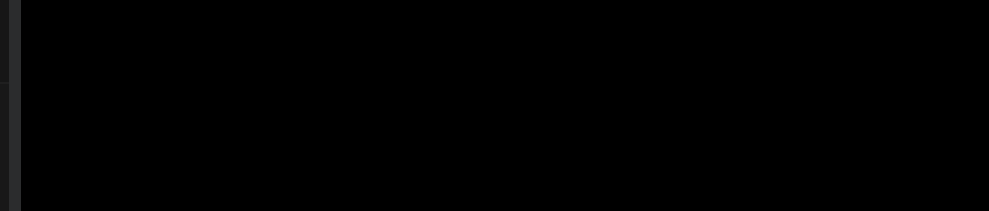
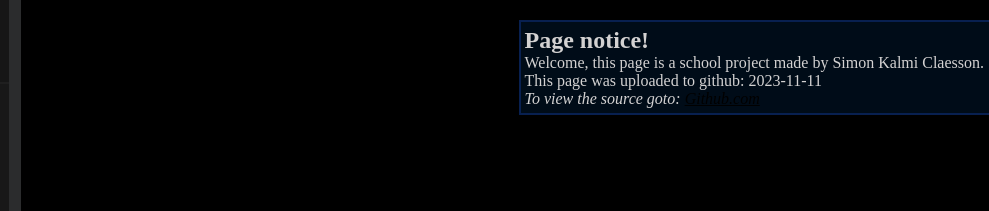
Before and after one commit to sbamboo/webutv-halloween, a plain HTML site: page index.html in a window 1280 px wide. Shown: the top 211 px of the page, 291-1280 px from the left. Drawn offline with Linux system fonts and the light colour scheme.

Commit message:
Add git-notice to index page

```diff
--- a/index.css
+++ b/index.css
@@ -633,6 +633,7 @@ main {
 .page-content audio {
     margin-bottom: 10px;
 }
+
 /* ========[Subpage 4]======== */
 #body_subpage_4 {
     background-image: url("./media/subpage_4/wallpaper.jpg");
@@ -654,3 +655,16 @@ main {
     object-fit: cover;
     margin-left: 15px;
 }
+
+/* ========[Additional]======== */
+.git-notice-flyout {
+    position: absolute;
+    right: 0;
+    top: 20px;
+    background-color: #000c18;
+    border: 2px solid #082050;
+    border-right: 0px;
+    padding: 5px;
+    padding-left: 3px;
+    color:rgb(211, 210, 210);
+}
--- a/index.html
+++ b/index.html
@@ -90,7 +90,12 @@
         </aside>
         <main>
             <div class="page-content">
-
+                <div class="git-notice-flyout">
+                    <h2>Page notice!</h2>
+                    <p>Welcome, this page is a school project made by Simon Kalmi Claesson.</p>
+                    <p>This page was uploaded to github: 2023-11-11</p>
+                    <i>To view the source goto: <a href="https://github.com/sbamboo/webutv-halloween">Github.com</a></i>
+                </div>
             </div>
         </main>
     </body>
```
